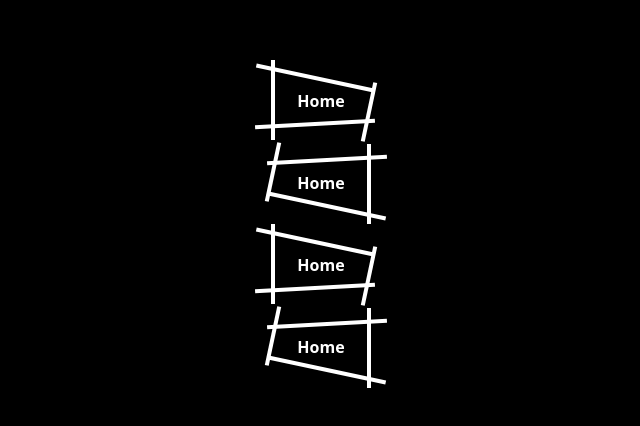
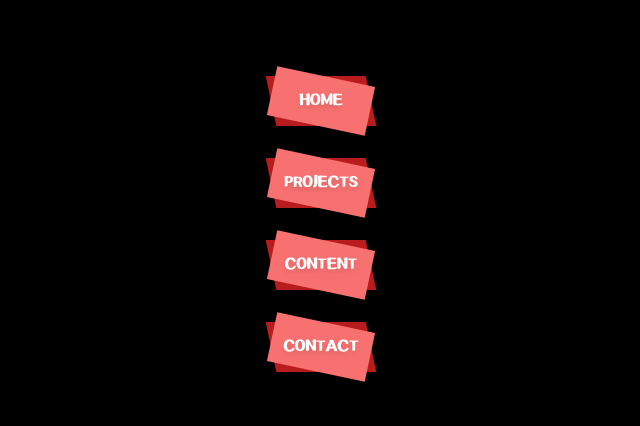
Before and after one commit to anggakswr/anggakswr.github.io, a React (Vite) app: page / in a window 1280 px wide. Shown: the part 176-602 px from the top of the page, without its empty margins (319-959 px from the left). Built offline with nearby package versions, Linux system fonts and the light colour scheme.

Commit message:
Sidebar menu design 2

```diff
--- a/src/index.css
+++ b/src/index.css
@@ -2,8 +2,14 @@
 @tailwind components;
 @tailwind utilities;
 
+@font-face {
+  font-family: "p5hatty";
+  src: url("/fonts/p5hatty-1.ttf");
+}
+
 * {
   @apply duration-300;
+  font-family: "p5hatty", "Georgia", serif;
 }
 
 .box-center {
--- a/src/pages/Home.tsx
+++ b/src/pages/Home.tsx
@@ -1,24 +1,44 @@
+import { useState } from "react";
+
 const Home = () => {
   return (
     <div className="bg-black min-h-screen box-center flex-col gap-8">
-      <Menu />
-      <Menu bOdd />
-      <Menu />
-      <Menu bOdd />
+      {aMenus.map((sMenu, nIndex) => (
+        <Menu sText={sMenu} bOdd={!(nIndex % 2)} />
+      ))}
     </div>
   );
 };
 
-const Menu = ({ bOdd }: { bOdd?: boolean }) => {
+const aMenus = ["HOME", "PROJECTS", "CONTENT", "CONTACT"];
+
+const Menu = ({ sText, bOdd }: { sText: string; bOdd?: boolean }) => {
+  const [bHover, setBHover] = useState(false);
+
+  const sBoxCSS = "absolute top-0 left-0 w-full h-full";
+  const sBox1CSS = "z-10";
+  const sBox1Anim = bHover ? "rotate-0 bg-white" : "rotate-12 bg-red-400";
+  const sBox2CSS = "bg-red-700 skew-x-12 hover:";
+  const sBox2Anim = bHover ? "rotate-12" : "";
+
+  const sTextAnim = bHover ? "" : "text-white";
+
   return (
-    <div className="relative w-[100px] h-[50px] box-center">
-      <div className="text-white font-bold">Home</div>
+    <div
+      className="relative w-[100px] h-[50px] box-center"
+      onMouseOver={() => setBHover(true)}
+      onMouseOut={() => setBHover(false)}
+    >
+      <p className={`relative z-20 drop-shadow-md text-xl ${sTextAnim}`}>
+        {sText}
+      </p>
 
       <div className={`absolute inset-0 ${bOdd ? "rotate-180" : ""}`}>
-        <div className="absolute left-0 -top-4 w-1 h-[80px] bg-white" />
-        <div className="absolute right-0 -bottom-4 w-1 h-[60px] bg-white rotate-12" />
-        <div className="absolute top-0 -left-4 w-[120px] h-1 bg-white rotate-12" />
-        <div className="absolute bottom-0 -left-4 w-[120px] h-1 bg-white -rotate-3" />
+        {/* box */}
+        <div className={`${sBoxCSS} ${sBox1CSS} ${sBox1Anim}`} />
+
+        {/* parallelogram */}
+        <div className={`${sBoxCSS} ${sBox2CSS} ${sBox2Anim}`} />
       </div>
     </div>
   );
```
Also changed, not shown: public/fonts/p5hatty-1.ttf (added).
